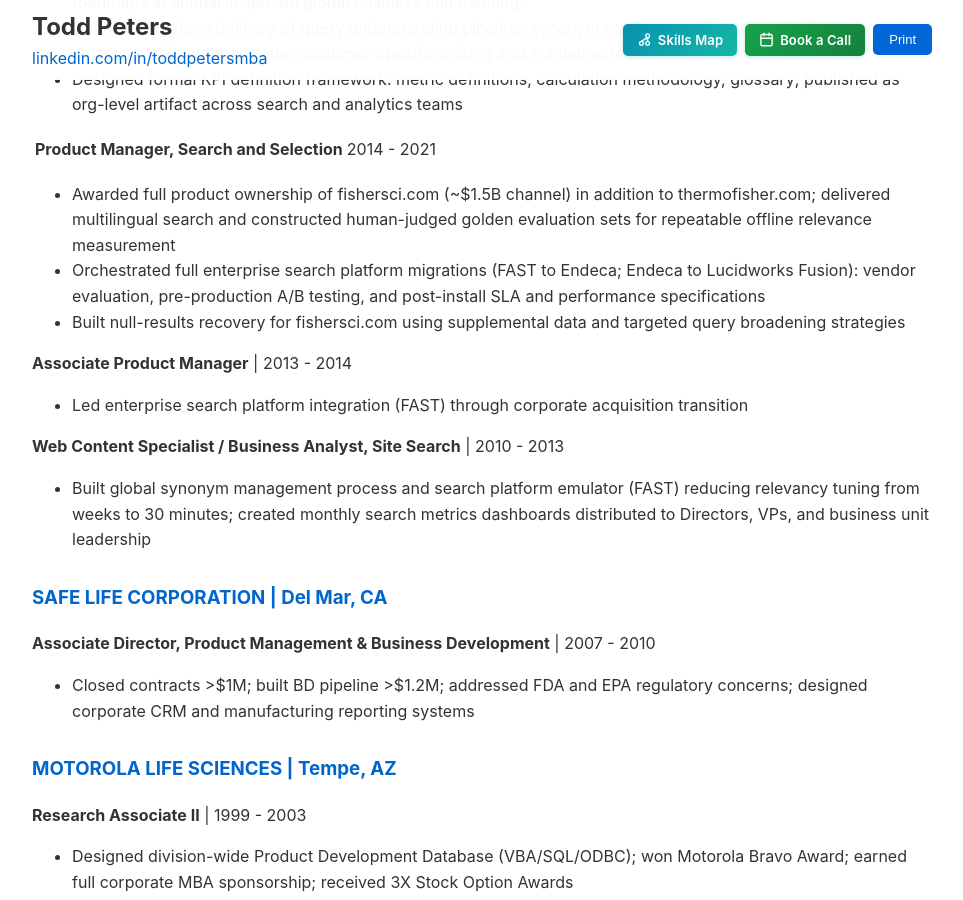
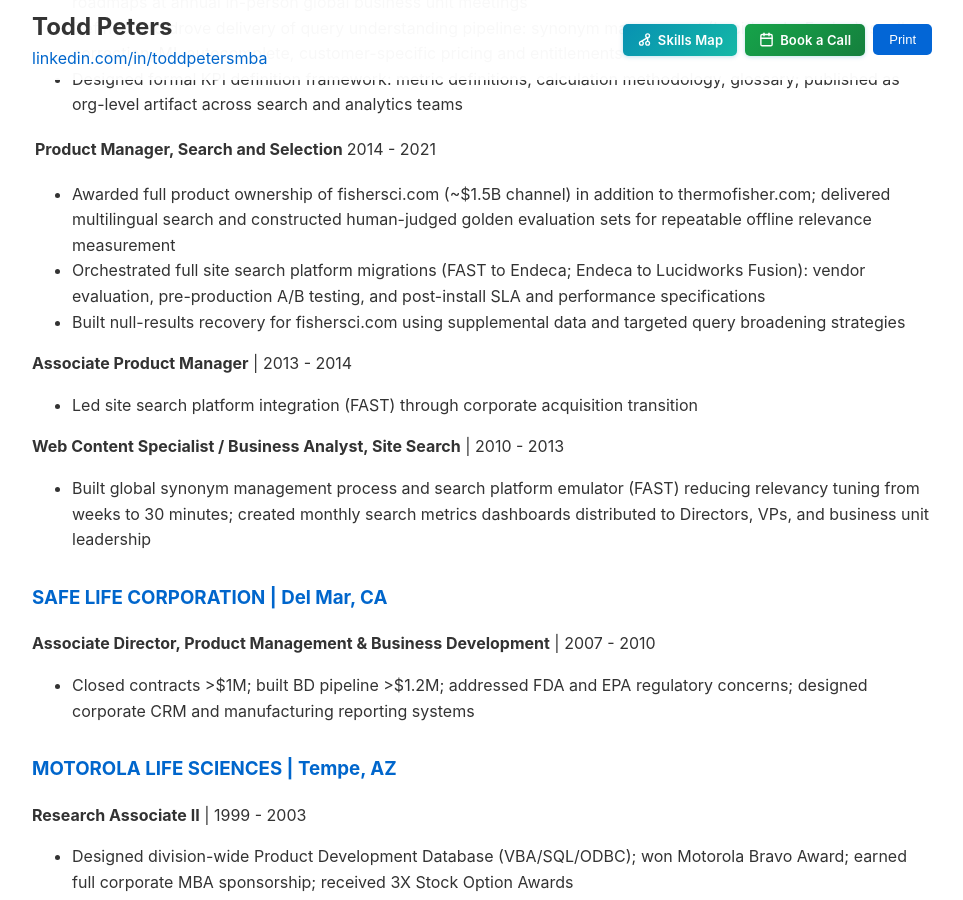
Before and after one commit to tsimech/tsimech.github.io, a Jekyll site: the page built from docs/resume.md, in a window 1280 px wide and 900 px high, scrolled down 1735 px. Shown: the whole window, without its empty margins (158-1121 px from the left). Built offline with Jekyll 4.4.1, drawn with Linux system fonts in a browser that asks for light colours.

Commit message:
Fix: Product Manager (not PM), site search (not enterprise search)

```diff
--- a/docs/resume.md
+++ b/docs/resume.md
@@ -128,11 +128,11 @@ Sole PM on a $3B+ digital commerce revenue channel (thermofisher.com, fishersci.
 **Product Manager, Search and Selection** | 2014 - 2021
 
 - Awarded full product ownership of fishersci.com (~$1.5B channel) in addition to thermofisher.com; delivered multilingual search and constructed human-judged golden evaluation sets for repeatable offline relevance measurement
-- Orchestrated full enterprise search platform migrations (FAST to Endeca; Endeca to Lucidworks Fusion): vendor evaluation, pre-production A/B testing, and post-install SLA and performance specifications
+- Orchestrated full site search platform migrations (FAST to Endeca; Endeca to Lucidworks Fusion): vendor evaluation, pre-production A/B testing, and post-install SLA and performance specifications
 - Built null-results recovery for fishersci.com using supplemental data and targeted query broadening strategies
 
 **Associate Product Manager** | 2013 - 2014
-- Led enterprise search platform integration (FAST) through corporate acquisition transition
+- Led site search platform integration (FAST) through corporate acquisition transition
 
 **Web Content Specialist / Business Analyst, Site Search** | 2010 - 2013
 - Built global synonym management process and search platform emulator (FAST) reducing relevancy tuning from weeks to 30 minutes; created monthly search metrics dashboards distributed to Directors, VPs, and business unit leadership
```
Also changed, not shown: docs/instacart.md (+3 -3 lines).
